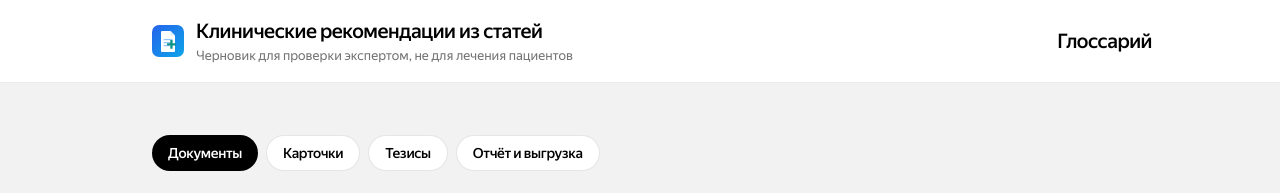
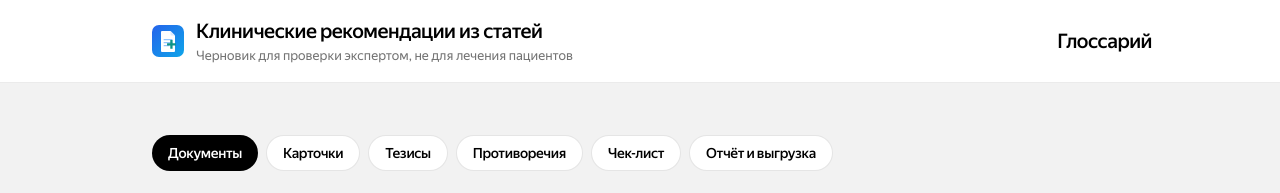
Before and after one commit to BezdomnyiBox/clinical-recs, a React (Vite) app in the folder frontend/: page /projects/1 in a window 1280 px wide. Shown: the top 193 px of the page. Built offline with nearby package versions, Linux system fonts and the light colour scheme; no server answers.

Commit message:
feat(frontend): добавить вкладки противоречий и чек-листа

```diff
--- a/frontend/src/pages/ProjectPage.tsx
+++ b/frontend/src/pages/ProjectPage.tsx
@@ -3,12 +3,14 @@ import { useState } from "react";
 import { useParams } from "react-router-dom";
 import { Button } from "@/components/ui/button";
 import CardsTab from "@/features/CardsTab";
+import ChecklistTab from "@/features/ChecklistTab";
+import ConflictsTab from "@/features/ConflictsTab";
 import DocumentsTab from "@/features/DocumentsTab";
 import ReportTab from "@/features/ReportTab";
 import ThesesTab from "@/features/ThesesTab";
 import { api } from "@/lib/api";
 
-const TABS = [["docs", "Документы"], ["cards", "Карточки"], ["theses", "Тезисы"], ["report", "Отчёт и выгрузка"]] as const;
+const TABS = [["docs", "Документы"], ["cards", "Карточки"], ["theses", "Тезисы"], ["conflicts", "Противоречия"], ["checklist", "Чек-лист"], ["report", "Отчёт и выгрузка"]] as const;
 
 export default function ProjectPage() {
   const pid = Number(useParams().id);
@@ -29,6 +31,8 @@ export default function ProjectPage() {
       {tab === "docs" && <DocumentsTab pid={pid} />}
       {tab === "cards" && <CardsTab pid={pid} />}
       {tab === "theses" && <ThesesTab pid={pid} />}
+      {tab === "conflicts" && <ConflictsTab pid={pid} />}
+      {tab === "checklist" && <ChecklistTab pid={pid} />}
       {tab === "report" && <ReportTab pid={pid} />}
     </div>
   );
```
